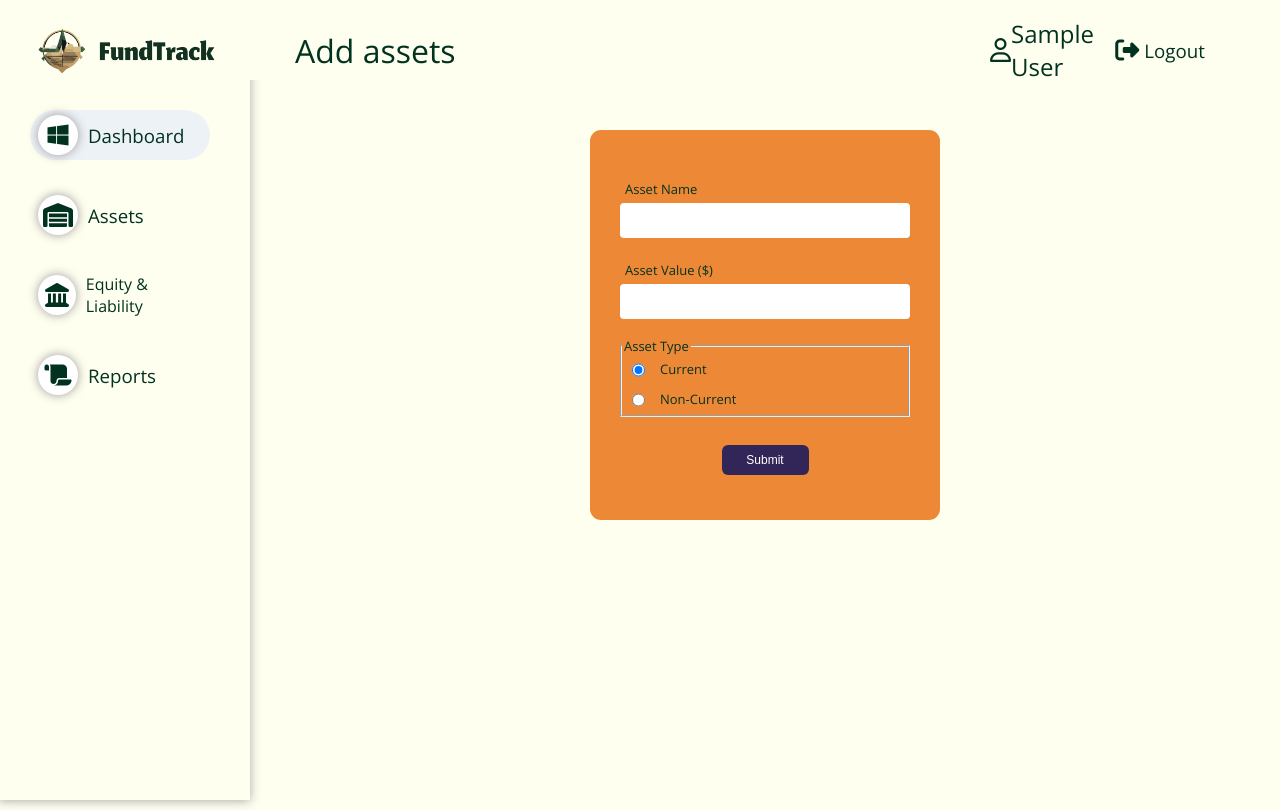
After one commit to aldhaifani/alx_capstone_project_iswe, a Flask app: page /assets/add in a window 1280 px wide. The commit adds this page. Run offline with Flask 3, Linux system fonts and the light colour scheme; the visitor is signed in with stand-in values (Sample User, id 1).

Commit message:
forms design

```diff
--- /dev/null
+++ b/fundtrack/static/css/form_assets.css
@@ -0,0 +1,110 @@
+/* --- main content --- */
+#main-content {
+    height: calc(100vh - 80px);
+    width: calc(100vw - 250px);
+    margin-top: 90px;
+    padding: 40px 20px 20px 20px;
+    display: flex;
+    flex-direction: column;
+    justify-content: start;
+    align-items: center;
+}
+
+#main-content .title {
+    display: none;
+}
+
+#form {
+    width: 350px;
+    height: fit-content;
+    background-color: #ED8936;
+    border: none;
+    border-radius: 11px;
+    padding: 45px 30px;
+    display: flex;
+    flex-direction: column;
+    align-items: center;
+    color: #013220;
+}
+
+.form_element {
+    display: flex;
+    flex-direction: column;
+    font-size: small;
+    margin-bottom: 18px;
+    width: 100%;
+}
+
+.form_element label {
+    margin: 5px;
+}
+
+.form_element input {
+    box-sizing: border-box;
+    padding: 6px 12px;
+    width: 100%;
+    height: 35px;
+    border: none;
+    border-radius: 4px;
+    outline: none;
+}
+
+#fieldset_wrapper input {
+    width: fit-content;
+    height: 20px;
+    padding: 0;
+    margin: 5px 10px;
+}
+
+.fieldset_element {
+    display: flex;
+    justify-content: left;
+}
+
+#main-content button {
+    width: 30%;
+    height: 30px;
+    font-size: 12px;
+    background-color: #322659;
+    color: #FFFFFF;
+    border: none;
+    border-radius: 6px;
+    cursor: pointer;
+    margin-top: 10px;
+}
+
+#main-content button:hover {
+    opacity: 85%;
+}
+
+
+
+/*===============
+  Responsiveness
+===============*/
+
+/* --- tablet --- */
+@media (max-width: 900px){
+    #main-content {
+        flex-direction: column;
+        overflow-y: scroll;
+        padding-top: 70px;
+    }
+}
+
+/* --- mobile & small tablets --- */
+@media (max-width: 800px){
+    /*-- main --*/
+    #main-content {
+        width: 100vw;
+        position: absolute;
+        z-index: 1;
+        padding-top: 0;
+    }
+    #main-content .title {
+        display: block;
+        margin-top: 0;
+
+    }
+
+}
--- a/fundtrack/static/css/layout.css
+++ b/fundtrack/static/css/layout.css
@@ -15,7 +15,7 @@ html {
   box-sizing: inherit;
 }
 
-body, div, h1, h2, h3, h4, h5, h6, p, ol, ul {
+body, div, h1, h2, h3, h4, h5, h6, p, ol, ul, fieldset {
   margin: 0;
   padding: 0;
   font-weight: normal;
--- a/fundtrack/static/css/login.css
+++ b/fundtrack/static/css/login.css
@@ -102,11 +102,11 @@ main .login_form .link_btn .login_btn {
     color: #FFFFFF;
     border: none;
     border-radius: 6px;
+    cursor: pointer;
 }
 
 main .login_form .link_btn .login_btn:hover {
     opacity: 85%;
-    cursor: pointer;
 }
 
 /*===============
--- a/fundtrack/templates/assets.html
+++ b/fundtrack/templates/assets.html
@@ -15,7 +15,7 @@
                 <p class="card_time">For 2023</p>
             </div>
             <div class="card_header_right">
-                <a href="#">
+                <a href="/assets/add">
                     <button class="card_button">Add</button>
                 </a>
             </div>
@@ -52,7 +52,7 @@
                 <p class="card_time">For 2023</p>
             </div>
             <div class="card_header_right">
-                <a href="#">
+                <a href="/assets/add">
                     <button class="card_button">Add</button>
                 </a>
             </div>
--- a/fundtrack/templates/dashboard.html
+++ b/fundtrack/templates/dashboard.html
@@ -22,7 +22,7 @@
                 <p class="card_time">For 2023</p>
             </div>
             <div class="card_header_right">
-                <a href="#">
+                <a href="/equity_liability">
                     <button class="card_button">View Report</button>
                 </a>
             </div>
--- a/fundtrack/templates/equity_liability.html
+++ b/fundtrack/templates/equity_liability.html
@@ -15,7 +15,7 @@
                 <p class="card_time">For 2023</p>
             </div>
             <div class="card_header_right">
-                <a href="#">
+                <a href="/equity_liability/add_equity">
                     <button class="card_button">Add</button>
                 </a>
             </div>
@@ -48,7 +48,7 @@
                 <p class="card_time">For 2023</p>
             </div>
             <div class="card_header_right">
-                <a href="#">
+                <a href="/equity_liability/add_liability">
                     <button class="card_button">Add</button>
                 </a>
             </div>
--- /dev/null
+++ b/fundtrack/templates/form_assets.html
@@ -0,0 +1,41 @@
+{% extends "layout.html" %}
+
+
+{% block css_link %}
+<link rel="stylesheet" href="{{ url_for('static', filename='css/form_assets.css') }}">
+{% endblock %}
+
+{% block main %}
+
+<div id="main-content">
+    <h1 class="title">{{ session['title'] }}</h1>
+    <form method="POST" id="form">
+
+        <div class="form_element">
+            <label for="name">Asset Name</label>
+            <input type="text" name="name">
+        </div>
+        <div class="form_element">
+            <label for="name">Asset Value ($)</label>
+            <input type="text" name="value">
+        </div>
+        <div class="form_element" id="fieldset_wrapper">
+            <fieldset>
+                <legend>Asset Type</legend>
+                <div class="fieldset_element">
+                    <input type="radio" name="asset_type" id="current" value="current" checked />
+                    <label for="current">Current</label>
+                </div>
+                <div class="fieldset_element">
+                    <input type="radio" name="asset_type" id="non_current" value="non_current" />
+                    <label for="non_current">Non-Current</label>
+                </div>
+            </fieldset>
+        </div>
+
+        <button type="submit">Submit</button>
+
+    </form>
+</div>
+
+{% endblock %}
```
Also changed, not shown: fundtrack/static/css/form_equity.css (added, +97 -0 lines), fundtrack/templates/form_base.html (added, +21 -0 lines), fundtrack/templates/form_equity.html (added, +28 -0 lines), fundtrack/templates/form_liability.html (added, +41 -0 lines), fundtrack/static/css/form_base.css (added).
